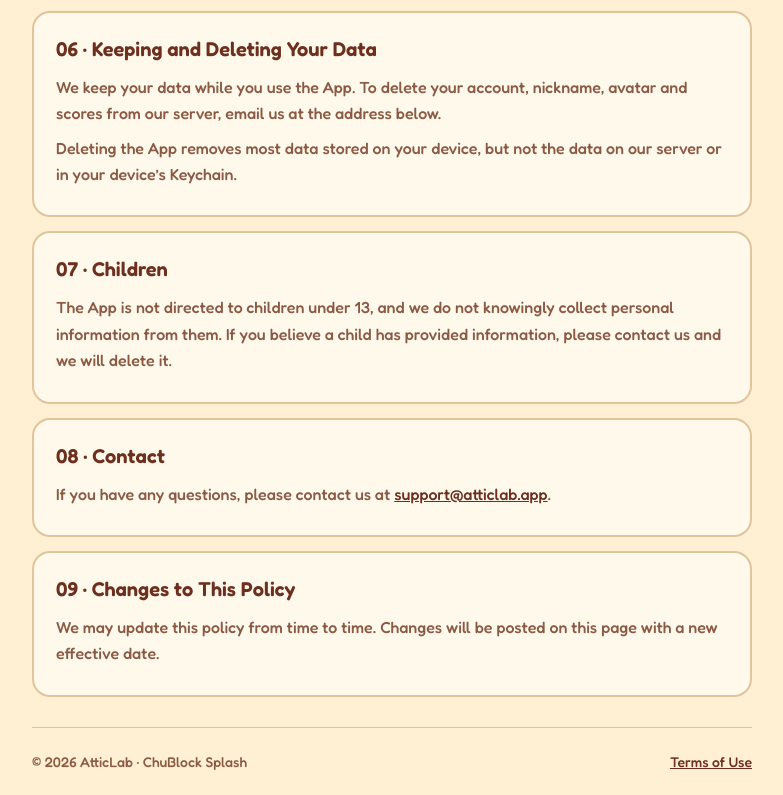
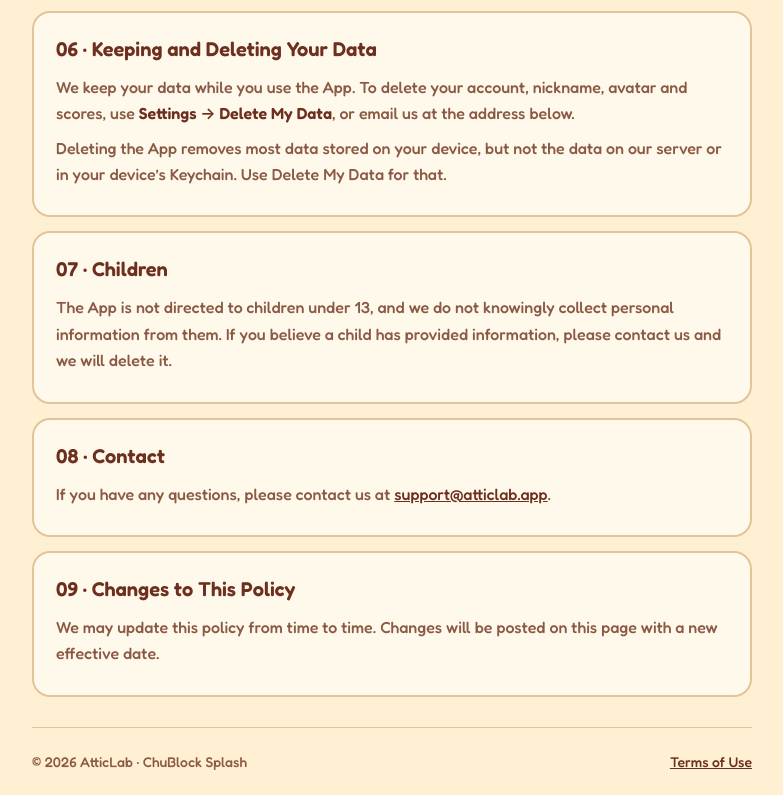
Before and after one commit to TaehwanEom/TaehwanEom.github.io, a plain HTML site: page chublock/privacy/index.html in a window 1280 px wide. Shown: the part 1242-2037 px from the top of the page, without its empty margins (248-1031 px from the left). Drawn offline with Linux system fonts and the light colour scheme.

Commit message:
ChuBlock Splash: 개인정보처리방침 06항 — 앱 안 Settings → Delete My Data 추가
Co-Authored-By: Claude Opus 5.5 <noreply@anthropic.com>

```diff
--- a/chublock/privacy/index.html
+++ b/chublock/privacy/index.html
@@ -72,8 +72,8 @@
 
   <section>
     <h2>06 · Keeping and Deleting Your Data</h2>
-    <p>We keep your data while you use the App. To delete your account, nickname, avatar and scores from our server, email us at the address below.</p>
-    <p>Deleting the App removes most data stored on your device, but not the data on our server or in your device’s Keychain.</p>
+    <p>We keep your data while you use the App. To delete your account, nickname, avatar and scores, use <strong>Settings → Delete My Data</strong>, or email us at the address below.</p>
+    <p>Deleting the App removes most data stored on your device, but not the data on our server or in your device’s Keychain. Use Delete My Data for that.</p>
   </section>
 
   <section>
```
